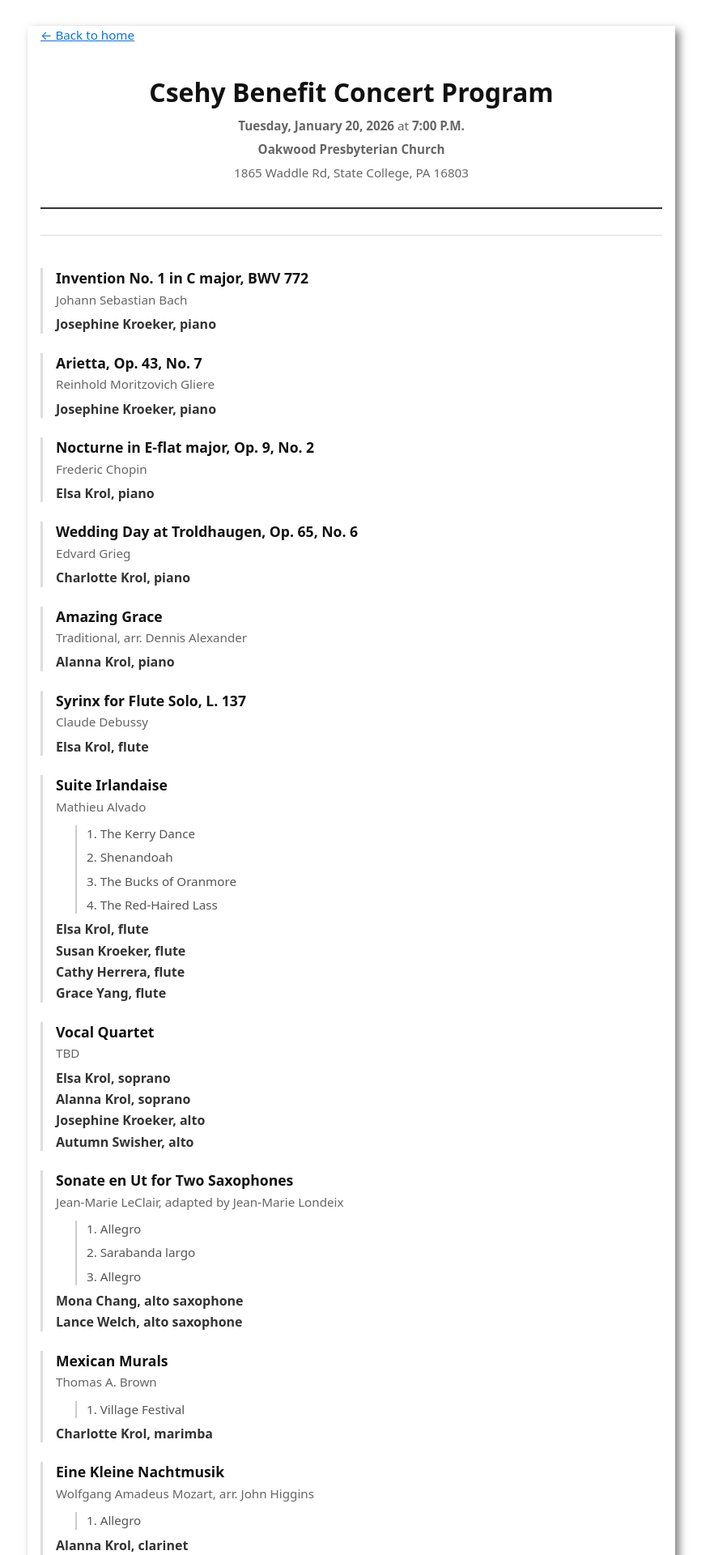
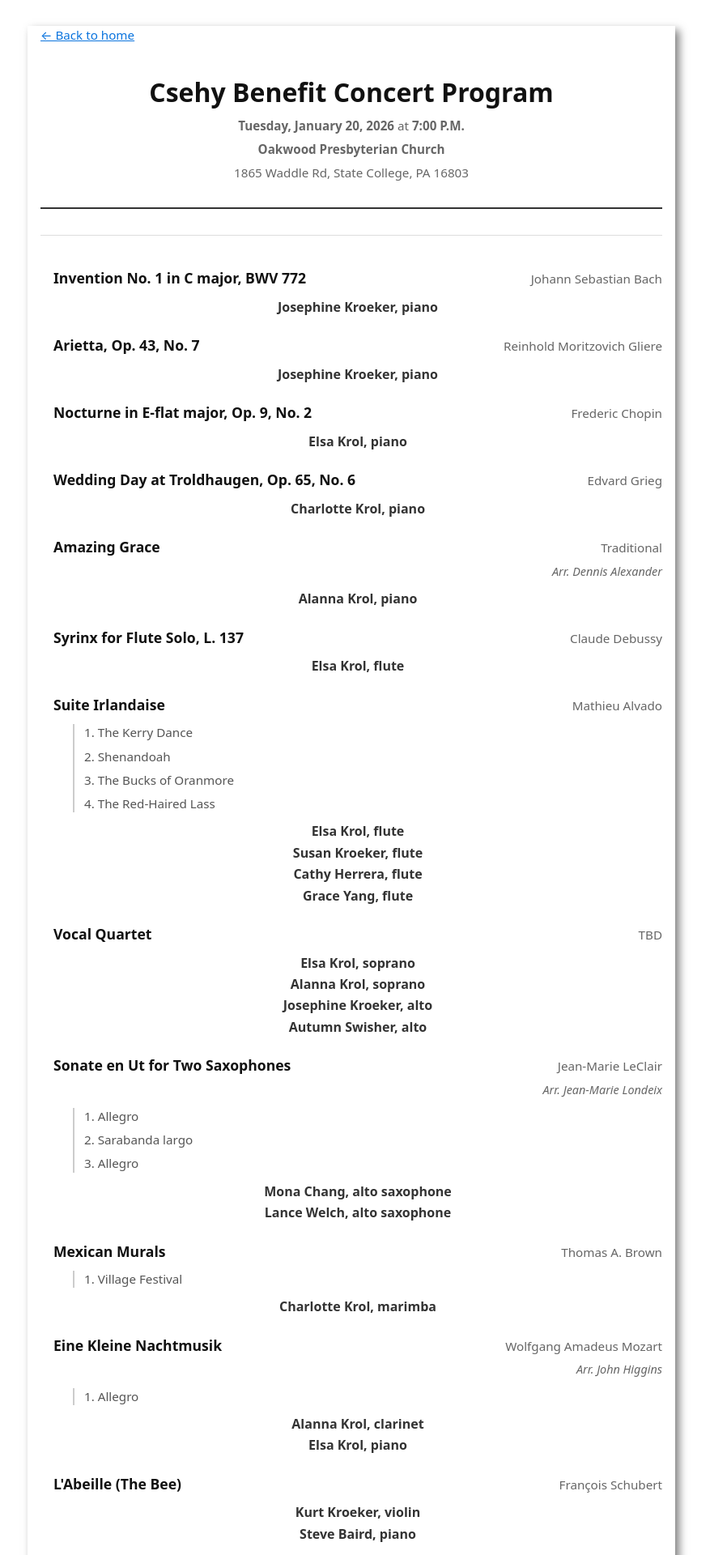
Before and after one commit to KurtKroeker/csehy-fundraising, a Jekyll site: the page built from program.md, in a window 1280 px wide. Shown: the top 1920 px of the page at 81% size, without its empty margins (206-1083 px from the left). Built offline with Jekyll 4.4.1, drawn with Linux system fonts in a browser that asks for light colours; some of the changed text lies outside the part shown.

Commit message:
tweak program layout

```diff
--- a/_layouts/program.html
+++ b/_layouts/program.html
@@ -43,24 +43,43 @@
     .program-item {
       margin: 1.5rem 0;
       padding-left: 1rem;
-      border-left: 3px solid #ddd;
+      /* border-left: 3px solid #ddd; */
     }
 
-    .program-item h3 {
-      margin: 0.25rem 0;
-      font-size: 1.1em;
+    .program-item-header {
+      display: flex;
+      justify-content: space-between;
+      align-items: baseline;
+      margin-bottom: 0.5rem;
     }
 
-    .program-item .composer {
+    .program-item-header h3 {
+      margin: 0;
+      font-size: 1.1em;
+      flex: 1;
+    }
+
+    .program-item-header .composer {
+      text-align: right;
       color: #666;
-      margin: 0.25rem 0;
       font-size: 0.95em;
+      margin-left: 1rem;
+      white-space: nowrap;
+    }
+
+    .program-item .arranger {
+      text-align: right;
+      color: #666;
+      font-size: 0.9em;
+      margin-bottom: 0.5rem;
+      font-style: italic;
     }
 
     .program-item .performers-list {
-      margin: 0.5rem 0;
+      margin: 0.75rem 0;
       list-style-type: none;
       padding-left: 0;
+      text-align: center;
     }
 
     .program-item .performers-list li {
@@ -133,10 +152,15 @@
           {% if section.items %}
             {% for item in section.items %}
               <div class="program-item">
-                <h3>{{ item.title }}</h3>
+                <div class="program-item-header">
+                  <h3>{{ item.title }}</h3>
+                  {% if item.composer %}
+                    <div class="composer">{{ item.composer }}</div>
+                  {% endif %}
+                </div>
 
-                {% if item.composer %}
-                  <div class="composer">{{ item.composer }}</div>
+                {% if item.arranger %}
+                  <div class="arranger">Arr. {{ item.arranger }}</div>
                 {% endif %}
 
                 {% if item.movements %}
```
Also changed, not shown: _data/program.yml (+8 -4 lines).
